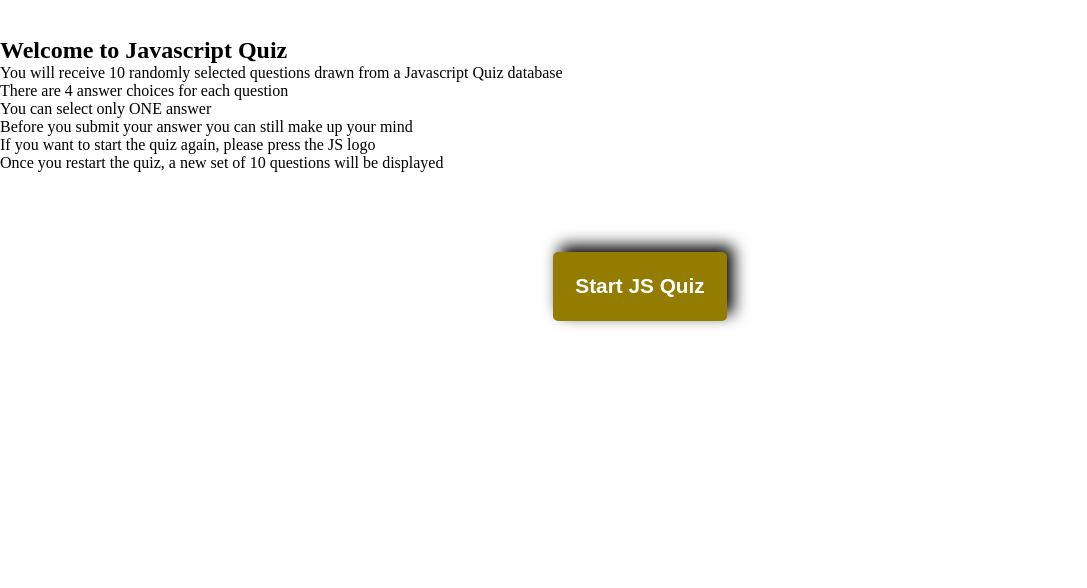
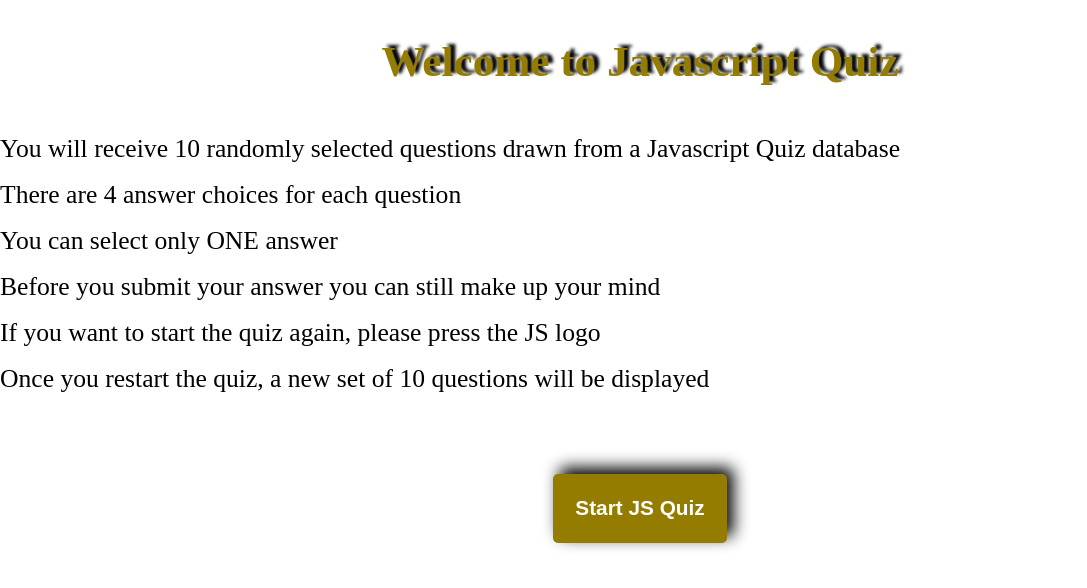
Before and after one commit to Werner-Staeblein/Project-2-modified-resubmit, a plain HTML site: page index.html in a window 1280 px wide. Shown: the part 206-794 px from the top of the page, without its empty margins (0-1087 px from the left). Drawn offline with Linux system fonts and the light colour scheme.

Commit message:
Style of first page heading text h1 and quiz explanation text in p-tags

```diff
--- a/styles.css
+++ b/styles.css
@@ -50,9 +50,23 @@ header h1{
     text-shadow: 0.1rem -0.1rem 0.1rem black;
 }
 
-/*----------------------------------------------------------
+/*--------------------------------------------------------------
         Styling of all Instructions and Start JS Quiz button
------------------------------------------------------------*/
+----------------------------------------------------------------*/
+
+#instructions h2{
+    text-align: center;
+    margin-bottom: 3rem;
+    color: var(--background2);
+    font-weight: bold;
+    font-size: 2.7rem;
+    text-shadow: 0.3rem -0.2rem 0.2rem black;
+}
+
+#instructions p{
+    margin-bottom: 1rem;
+    font-size: 1.6rem;
+}
 
 #startQuizBtn {
     display: block;
@@ -73,7 +87,7 @@ header h1{
 }
 
 /*----------------------------------------------------------
-              Styling of Quiz Container
+              Styling of Quiz Container | Sizing
 -----------------------------------------------------------*/
 
 .container {
@@ -87,9 +101,8 @@ header h1{
     display: none;
 }
 
-
 /*----------------------------------------------------------
-              Styling of quiz container
+              Styling of quiz container | Content
 -----------------------------------------------------------*/
 
 .question-counter{
```
